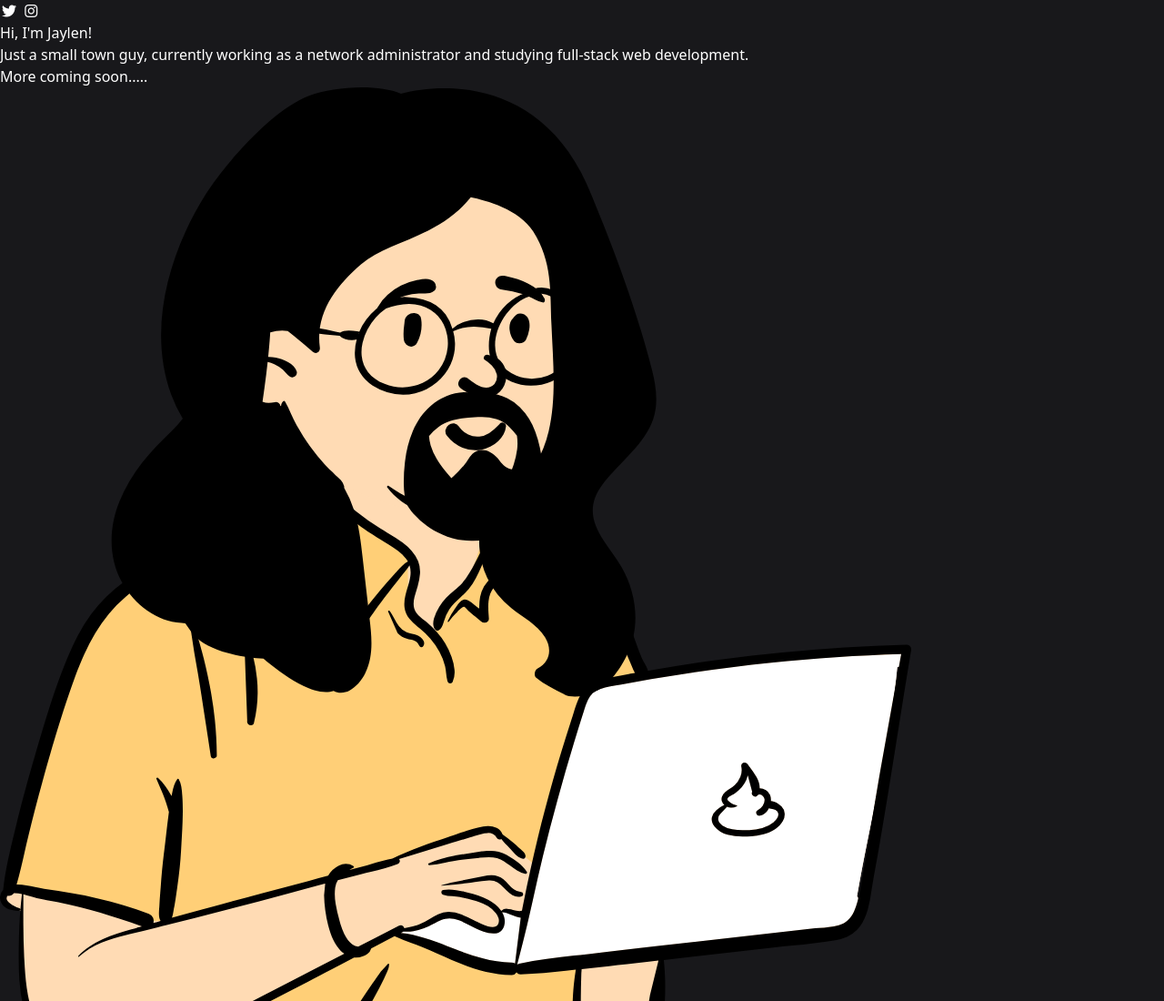
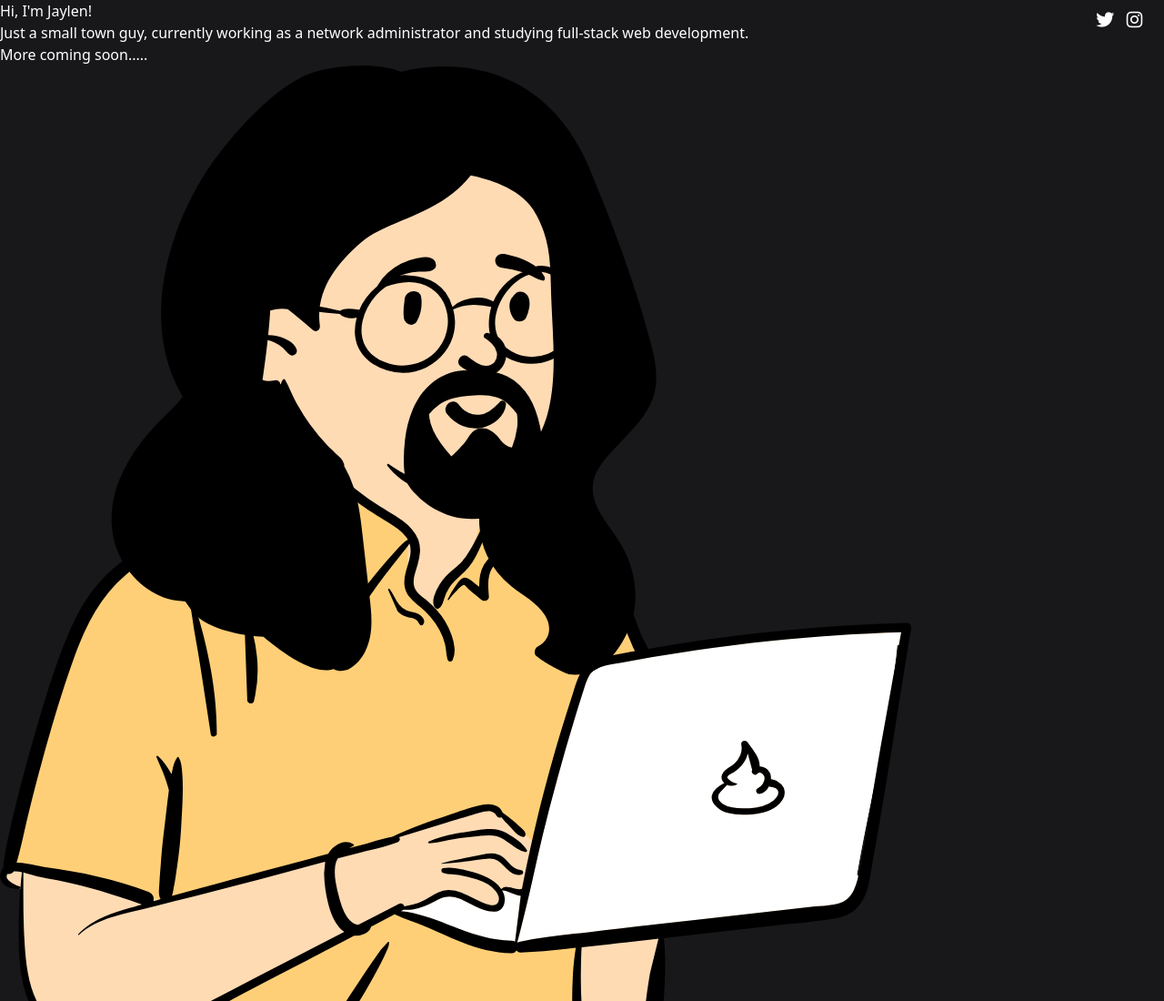
Before and after one commit to JYLN/jyln.github.io, a plain HTML site: page build/index.html in a window 1280 px wide. Shown: the top 1100 px of the page at 91% size. Drawn offline with Linux system fonts and the light colour scheme.

Commit message:
Initial social nav styles

```diff
--- a/build/index.html
+++ b/build/index.html
@@ -26,9 +26,14 @@
     </head>
     <body class="bg-zinc-900 text-white">
         <!-- Desktop Social Nav -->
-        <nav>
-            <a href="#"><i class="fa-brands fa-twitter fa-fw"></i></a>
-            <a href="#"><i class="fa-brands fa-instagram fa-fw"></i></a>
+        <nav
+            class="absolute right-0 hidden space-x-0.5 px-5 py-2 text-xl md:block">
+            <a href="https://twitter.com/safetyjay_" target="_blank">
+                <i class="fa-brands fa-twitter fa-fw"></i>
+            </a>
+            <a href="https://instagram.com/safetyjay_" target="_blank">
+                <i class="fa-brands fa-instagram fa-fw"></i>
+            </a>
         </nav>
 
         <!-- Main Landing Section -->
```
Also changed, not shown: build/assets/css/style.css.
